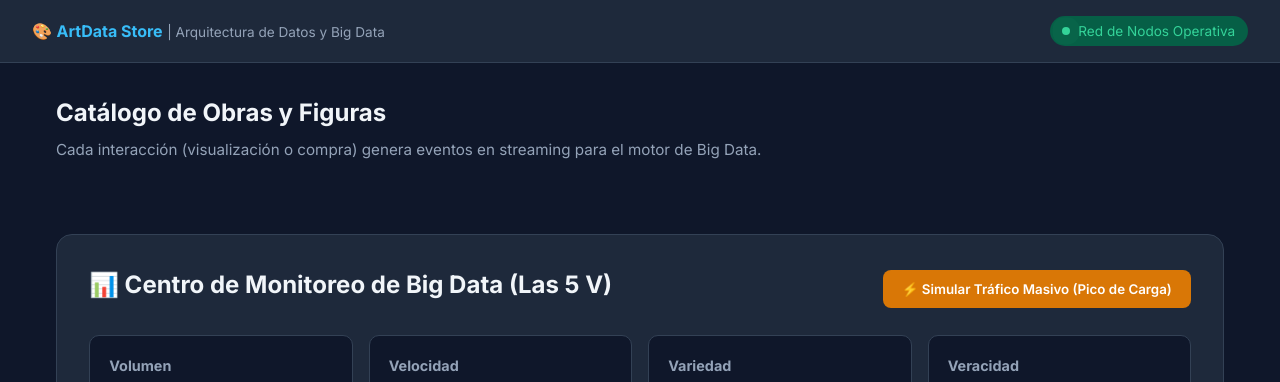
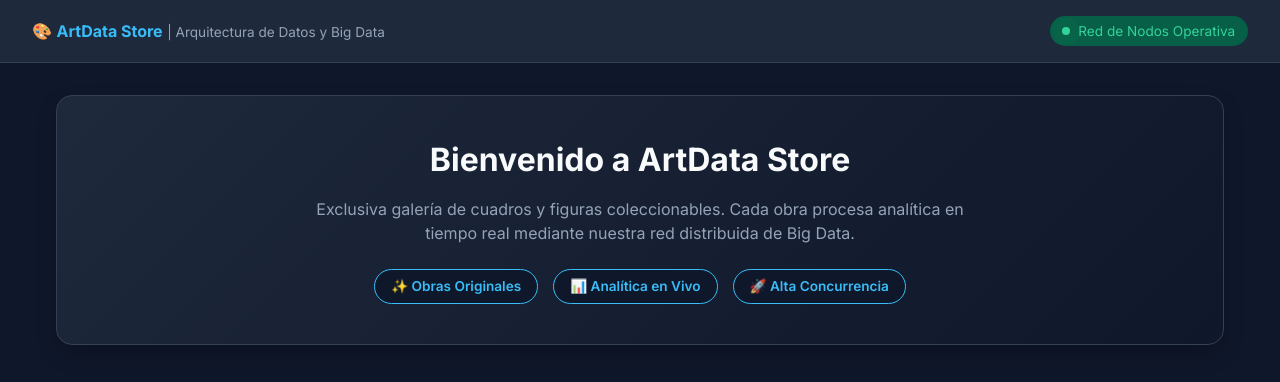
Before and after one commit to Mike77-lab/tienda-arte-bigdata, a plain HTML site: page frontend/index.html in a window 1280 px wide. Shown: the top 382 px of the page. Drawn offline with Linux system fonts and the light colour scheme; no server answers.

Commit message:
Actualizar banner, precios en COP e imagenes

```diff
--- a/frontend/app.js
+++ b/frontend/app.js
@@ -20,11 +20,15 @@ async function loadProducts() {
         products.forEach(p => {
             const card = document.createElement("div");
             card.className = "product-card";
+
+            // Formato de pesos colombianos (COP)
+            const formattedPrice = new Intl.NumberFormat('es-CO', { style: 'currency', currency: 'COP', maximumFractionDigits: 0 }).format(p.price);
+
             card.innerHTML = `
                 <img src="${p.image}" alt="${p.name}">
                 <div class="product-info">
                     <h3>${p.name}</h3>
-                    <p>$${p.price} USD</p>
+                    <p>${formattedPrice}</p>
                     <button class="btn-buy" onclick="buyProduct('${p.name}')">Comprar Obra</button>
                 </div>
             `;
--- a/frontend/index.html
+++ b/frontend/index.html
@@ -16,6 +16,20 @@
     </header>
 
     <main class="container">
+
+        <!-- BANNER DE LA TIENDA -->
+        <section class="store-banner">
+            <div class="banner-content">
+                <h1>Bienvenido a ArtData Store</h1>
+                <p>Exclusiva galería de cuadros y figuras coleccionables. Cada obra procesa analítica en tiempo real mediante nuestra red distribuida de Big Data.</p>
+                <div class="banner-tags">
+                    <span>✨ Obras Originales</span>
+                    <span>📊 Analítica en Vivo</span>
+                    <span>🚀 Alta Concurrencia</span>
+                </div>
+            </div>
+        </section>
+
         <!-- SECCIÓN 1: TIENDA DE ARTE -->
         <section class="shop-section">
             <h2>Catálogo de Obras y Figuras</h2>
--- a/frontend/styles.css
+++ b/frontend/styles.css
@@ -268,3 +268,43 @@ h2 {
     font-size: 0.75rem;
     display: block;
 }
+
+/* BANNER DE LA TIENDA */
+.store-banner {
+    background: linear-gradient(135deg, #1e293b 0%, #0f172a 100%);
+    border: 1px solid #334155;
+    border-radius: 16px;
+    padding: 2.5rem;
+    text-align: center;
+    box-shadow: 0 10px 25px -5px rgba(0, 0, 0, 0.3);
+}
+
+.banner-content h1 {
+    font-size: 2rem;
+    color: #f8fafc;
+    margin-bottom: 0.8rem;
+}
+
+.banner-content p {
+    color: #94a3b8;
+    max-width: 700px;
+    margin: 0 auto 1.5rem auto;
+    font-size: 1rem;
+}
+
+.banner-tags {
+    display: flex;
+    justify-content: center;
+    gap: 15px;
+    flex-wrap: wrap;
+}
+
+.banner-tags span {
+    background: #0f172a;
+    border: 1px solid #38bdf8;
+    color: #38bdf8;
+    padding: 0.4rem 1rem;
+    border-radius: 20px;
+    font-size: 0.85rem;
+    font-weight: 600;
+}
```
Also changed, not shown: 1 other file.
